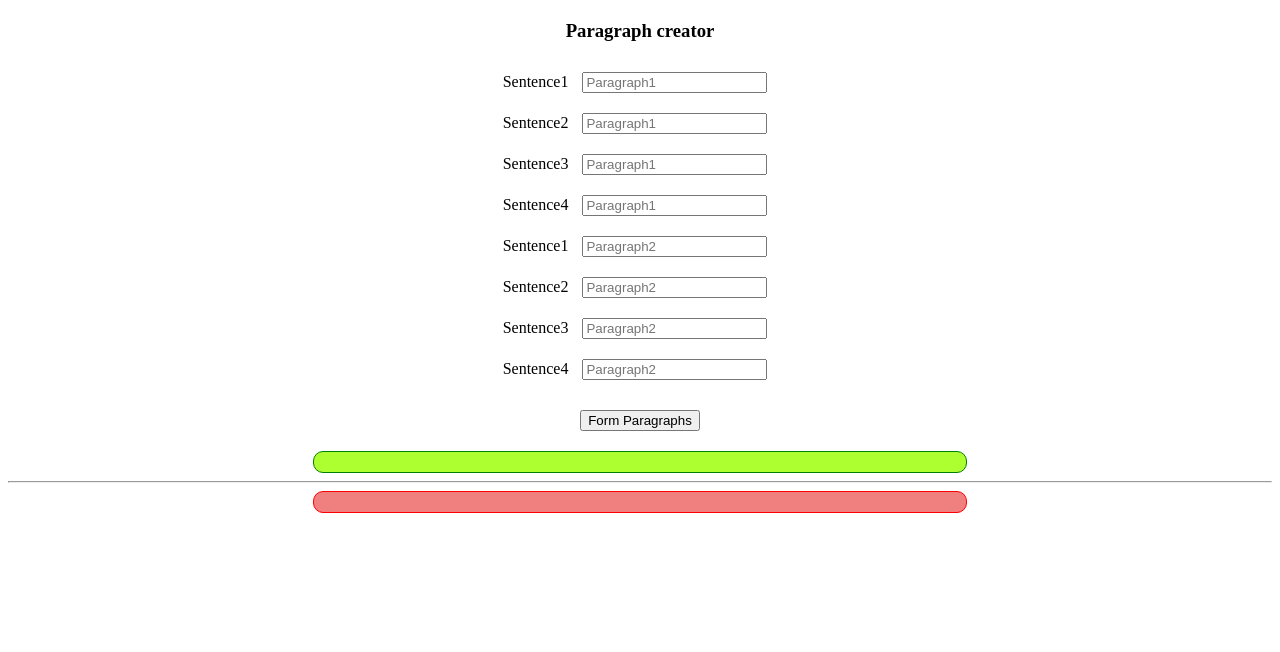
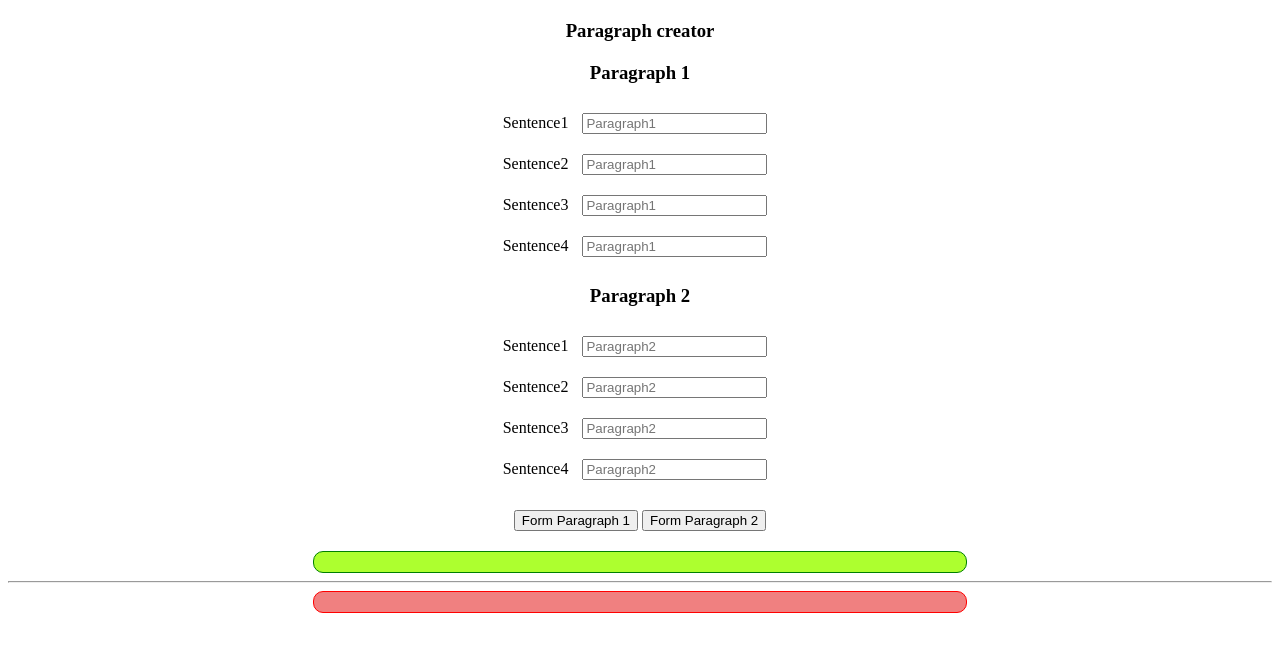
Before and after one commit to WHcoder351/P80-, a plain HTML site: page index.html in a window 1280 px wide. Drawn offline with Linux system fonts and the light colour scheme.

Commit message:
Add files via upload

```diff
--- a/index.html
+++ b/index.html
@@ -13,6 +13,7 @@
 </h3>
 <div>
 <div id="rows">
+	<h3>Paragraph 1</h3>
 <span>Sentence1</span>
 <input type="text" placeholder="Paragraph1" id="name_of_the_student_1">
 <br>
@@ -29,6 +30,7 @@
 <input type="text" placeholder="Paragraph1" id="name_of_the_student_4">
 </div>
 <div id="rows2">
+	<h3>Paragraph 2</h3>
 	<span>Sentence1</span>
 	<input type="text" placeholder="Paragraph2" id="name_of_the_student_5">
 	<br>
@@ -47,7 +49,11 @@
 </div>
 
 <button onclick="submit()" id="submit_button">
-	Form Paragraphs
+	Form Paragraph 1
+</button>
+
+<button onclick="submit2()" id="submit_button2">
+	Form Paragraph 2
 </button>
 
 
--- a/main.js
+++ b/main.js
@@ -4,8 +4,6 @@ var  stuname = [];
     for (var j = 1; j<=4; j++ ){
         stuname.push(document.getElementById("name_of_the_student_"+j).value);
         document.getElementById("DisWCom").innerHTML = stuname.join(". ");
-        document.getElementById("DisWTCom").innerHTML = stuname.join(". ");
-
     }
     console.log(names);
     var lon= names.length;
@@ -23,6 +21,30 @@ var  stuname = [];
 
 }
 
+
+function submit2(){
+    var  stuname = [];
+        for (var j = 4; j<=8; j++ ){
+            stuname.push(document.getElementById("name_of_the_student_"+j).value);
+            document.getElementById("DisWTCom").innerHTML = stuname.join(". ");
+
+        }
+        console.log(names);
+        var lon= names.length;
+        console.log(lon);
+        for (var k=0; k<lon; k++){
+            stuname.push(names[k]);
+            console.log (stuname);
+        }
+        var removecom = stuname_sorting.join("");
+        console.log(removecom);
+        console.log (stuname);
+        document.getElementById("DisWCom").innerHTML=stuname;
+
+
+
+    }
+
     var removecom = stuname_sorting.join("");
     console.log(removecom);
 
```
